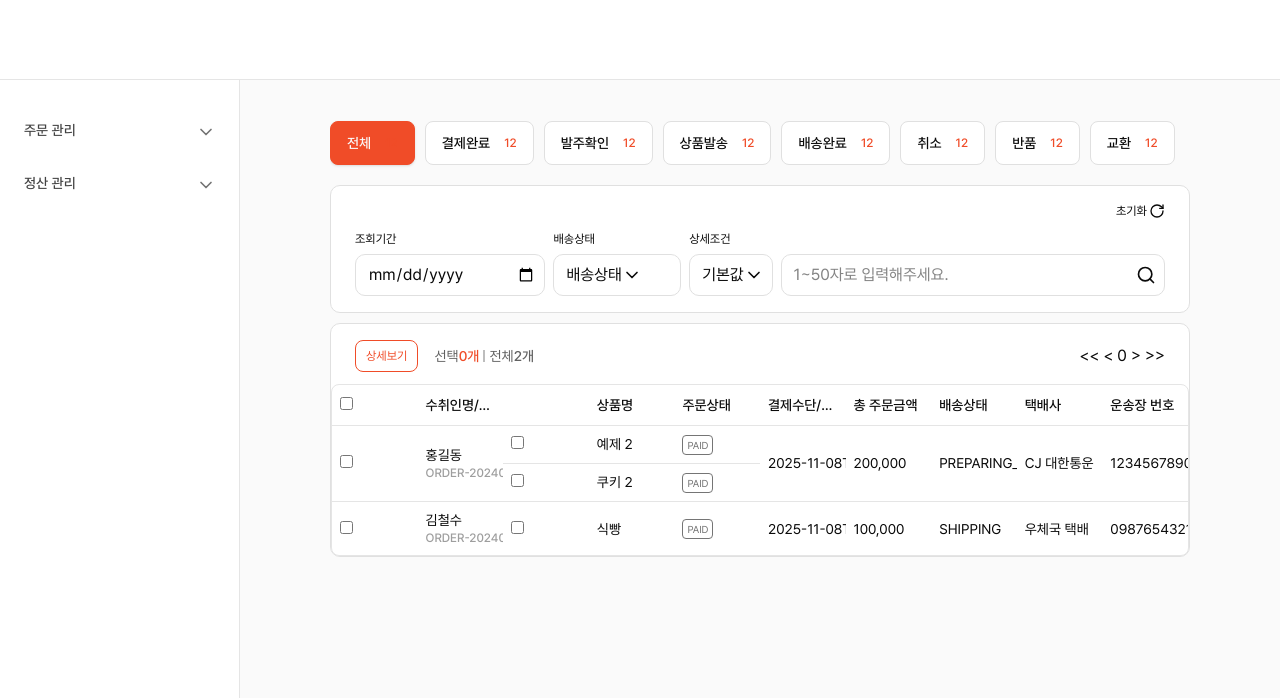
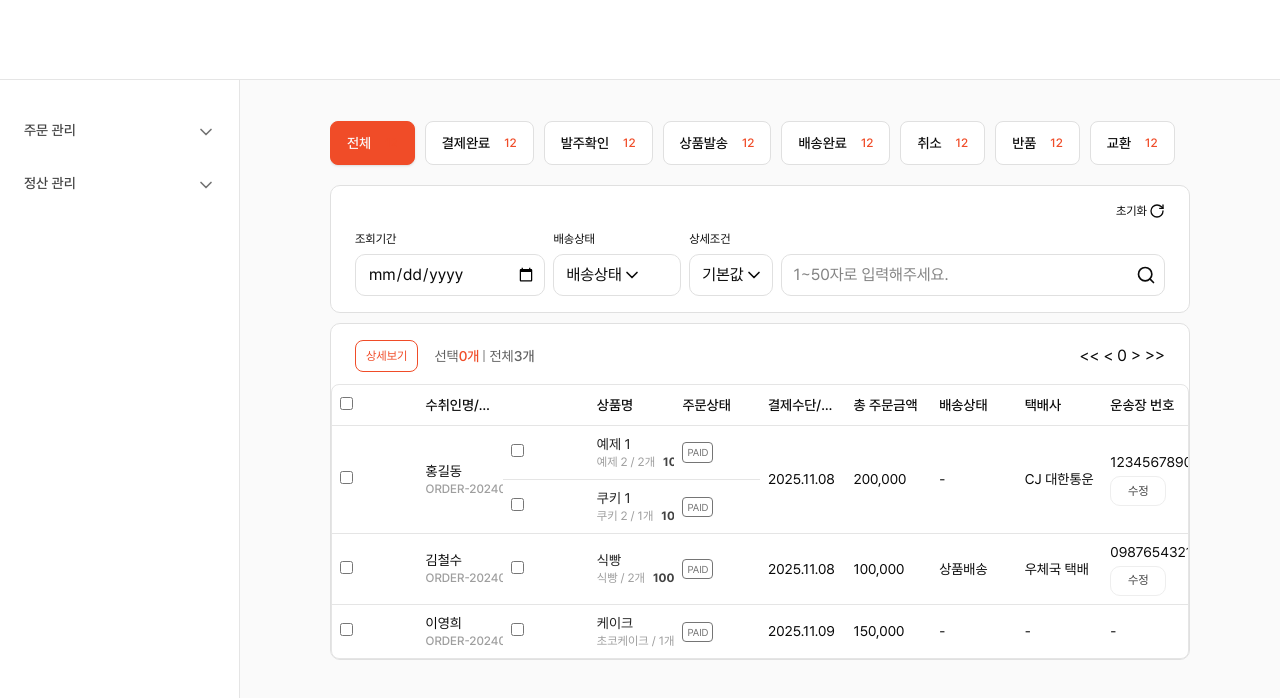
Before and after one commit to eco-dessert-platform/dessert-front-seller, a React (Vite) app: page /orders in a window 1280 px wide. Shown: the top 698 px of the page. Built offline with nearby package versions, Linux system fonts and the light colour scheme.

Commit message:
Feat : Order 테이블 내 스타일 수정

```diff
--- a/src/features/orders/Orders.tsx
+++ b/src/features/orders/Orders.tsx
@@ -25,6 +25,16 @@ type TabCategory = 'ALL' |
 'REFUND' |
 'CHANGE';
 
+type DeliveryStatus = 'PREPARING_PRODUCT' | 'SHIPPING' | 'COLLECTING' | 'COLLECTED' | 'DELIVERED';
+
+const DELIVERY_STATUS_MAP: Record<DeliveryStatus, string> = {
+    PREPARING_PRODUCT: '-',
+    SHIPPING: '상품배송',
+    COLLECTING: '수거중',
+    COLLECTED: '수거완료',
+    DELIVERED: '배송완료'
+};
+
 const TABS: Array<{ key: TabCategory, title: string }> = [
     { key: 'ALL', title: '전체' },
     { key: 'PAID', title: '결제완료' }, // unknown key
@@ -38,20 +48,100 @@ const TABS: Array<{ key: TabCategory, title: string }> = [
 
 type Table = {
     recipientName: string;
+    productName: string;
+    itemQuantity: number;
+    itemPrice: number;
     itemName: string;
     orderStatus: string; // enum
     orderNumber?: string;
     paymentAt: string;
     totalPaid: string;
     deliveryStatus: string; // enum
-    courierCompany: string;
-    trackingNumber: string;
+    courierCompany: string | null;
+    trackingNumber: string | null;
 }
 
 // ALL, PAYMENT_COMPLETED, PREPARING_ORDER, SHIPPED, DELIVERED
 // PAID와 PAYMENT_COMPLETED의 차이
 
 const columnHelper = createColumnHelper<Table>();
+
+// 날짜 포맷 함수 (YYYY.MM.DD)
+const formatDate = (dateString: string): string => {
+    const date = new Date(dateString);
+    const year = date.getFullYear();
+    const month = String(date.getMonth() + 1).padStart(2, '0');
+    const day = String(date.getDate()).padStart(2, '0');
+    return `${year}.${month}.${day}`;
+};
+
+const MOCK_ORDERS = [
+    {
+        deliveryStatus: 'PREPARING_PRODUCT',
+        courierCompany: 'CJ 대한통운',
+        trackingNumber: '1234567890',
+        orderNumber: 'ORDER-20240921-00001',
+        paymentAt: '2025-11-08T11:54:18.375192088',
+        totalPaid: 200000,
+        recipientName: '홍길동',
+        orderItems: [
+            {
+                "boardTitle": "예제 1",
+                "itemName": "예제 2",
+                "quantity": 2,
+                "unitPrice": 50000,
+                "totalPrice": 100000,
+                "orderStatus": 'PAID',
+            },
+            {
+                "boardTitle": "쿠키 1",
+                "itemName": "쿠키 2",
+                "quantity": 1,
+                "unitPrice": 50000,
+                "totalPrice": 100000,
+                "orderStatus": 'PAID',
+            },
+        ],
+    },
+    {
+        deliveryStatus: 'SHIPPING',
+        courierCompany: '우체국 택배',
+        trackingNumber: '0987654321',
+        totalPaid: 100000,
+        orderNumber: 'ORDER-20240921-00002',
+        paymentAt: '2025-11-08T10:54:18.377200473',
+        recipientName: '김철수',
+        orderItems: [
+            {
+                "boardTitle": "식빵",
+                "itemName": "식빵",
+                "quantity": 2,
+                "unitPrice": 50000,
+                "totalPrice": 100000,
+                "orderStatus": 'PAID',
+            },
+        ],
+    },
+    {
+        deliveryStatus: 'PREPARING_PRODUCT',
+        courierCompany: null,
+        trackingNumber: null,
+        totalPaid: 150000,
+        orderNumber: 'ORDER-20240921-00003',
+        paymentAt: '2025-11-09T14:30:22.123456789',
+        recipientName: '이영희',
+        orderItems: [
+            {
+                "boardTitle": "케이크",
+                "itemName": "초코케이크",
+                "quantity": 1,
+                "unitPrice": 150000,
+                "totalPrice": 150000,
+                "orderStatus": 'PAID',
+            },
+        ],
+    },
+];
 
 const Orders = () => {
     const [activeTab, setActiveTab] = useState<TabCategory>('ALL');
@@ -120,64 +210,16 @@ const Orders = () => {
                         }
                     }
                 });
-                console.log('Selected items after order toggle:', Array.from(newItemSet));
+
                 return newItemSet;
             });
 
-            console.log('Selected orders:', Array.from(newSet));
             return newSet;
         });
     };
 
     const [response] = useState({
-        content: [
-            {
-                deliveryStatus: 'PREPARING_PRODUCT',
-                courierCompany: 'CJ 대한통운',
-                trackingNumber: '1234567890',
-                orderNumber: 'ORDER-20240921-00001',
-                paymentAt: '2025-11-08T11:54:18.375192088',
-                totalPaid: 200000,
-                recipientName: '홍길동',
-                orderItems: [
-                    {
-                        "boardTitle": "예제 1",
-                        "itemName": "예제 2",
-                        "quantity": 2,
-                        "unitPrice": 50000,
-                        "totalPrice": 100000,
-                        "orderStatus": 'PAID',
-                    },
-                    {
-                        "boardTitle": "쿠키 1",
-                        "itemName": "쿠키 2",
-                        "quantity": 1,
-                        "unitPrice": 50000,
-                        "totalPrice": 100000,
-                        "orderStatus": 'PAID',
-                    },
-                ],
-            },
-            {
-                deliveryStatus: 'SHIPPING',
-                courierCompany: '우체국 택배',
-                trackingNumber: '0987654321',
-                totalPaid: 100000,
-                orderNumber: 'ORDER-20240921-00002',
-                paymentAt: '2025-11-08T10:54:18.377200473',
-                recipientName: '김철수',
-                orderItems: [
-                    {
-                        "boardTitle": "식빵",
-                        "itemName": "식빵",
-                        "quantity": 2,
-                        "unitPrice": 50000,
-                        "totalPrice": 100000,
-                        "orderStatus": 'PAID',
-                    },
-                ],
-            },
-        ],
+        content: MOCK_ORDERS,
         page: 0,
         size: 10,
         totalPages: 48,
@@ -203,7 +245,10 @@ const Orders = () => {
     const tableData: Table[] = response.content.flatMap(order =>
         order.orderItems.map(item => ({
             recipientName: order.recipientName,
+            productName: item.boardTitle,
             itemName: item.itemName,
+            itemQuantity: item.quantity,
+            itemPrice: item.totalPrice,
             orderStatus: item.orderStatus,
             orderNumber: order.orderNumber,
             paymentAt: order.paymentAt,
@@ -339,7 +384,11 @@ const Orders = () => {
 
                 return (
                     <div className={isOrderSelected || isItemSelected ? 'bg-gray-100' : ''}>
-                        {row.original.itemName}
+                        <p className='text-14 text-gray-900'>{row.original.productName}</p>
+                        <div className='flex items-center gap-2'>
+                            <p className='text-12 text-gray-500'>{row.original.itemName} / {row.original.itemQuantity}개</p>
+                            <p className='text-12 text-gray-800 font-bold'>{row.original.itemPrice.toLocaleString()}원</p>
+                        </div>
                     </div>
                 );
             }
@@ -367,7 +416,7 @@ const Orders = () => {
 
                 return (
                     <div className={isOrderSelected ? 'bg-gray-100' : ''}>
-                        {row.original.paymentAt}
+                        {formatDate(row.original.paymentAt)}
                     </div>
                 );
             },
@@ -392,10 +441,12 @@ const Orders = () => {
             cell: ({ row }) => {
                 const orderNumber = row.original.orderNumber;
                 const isOrderSelected = orderNumber ? selectedOrders.has(orderNumber) : false;
+                const deliveryStatus = row.original.deliveryStatus;
+                const isValidDeliveryStatus = deliveryStatus in DELIVERY_STATUS_MAP;
 
                 return (
                     <div className={isOrderSelected ? 'bg-gray-100' : ''}>
-                        {row.original.deliveryStatus}
+                        {isValidDeliveryStatus ? DELIVERY_STATUS_MAP[deliveryStatus as DeliveryStatus] : deliveryStatus}
                     </div>
                 );
             },
@@ -409,7 +460,7 @@ const Orders = () => {
 
                 return (
                     <div className={isOrderSelected ? 'bg-gray-100' : ''}>
-                        {row.original.courierCompany}
+                        {row.original.courierCompany || '-'}
                     </div>
                 );
             },
@@ -420,10 +471,20 @@ const Orders = () => {
             cell: ({ row }) => {
                 const orderNumber = row.original.orderNumber;
                 const isOrderSelected = orderNumber ? selectedOrders.has(orderNumber) : false;
+                const trackingNumber = row.original.trackingNumber;
 
                 return (
                     <div className={isOrderSelected ? 'bg-gray-100' : ''}>
-                        {row.original.trackingNumber}
+                        {trackingNumber ? (
+                            <div className="flex flex-col gap-1">
+                                <span>{trackingNumber}</span>
+                                <button className="w-[56px] h-[30px] text-12 text-gray-800 border border-gray-200 rounded-lg">
+                                    수정
+                                </button>
+                            </div>
+                        ) : (
+                            <span>-</span>
+                        )}
                     </div>
                 );
             },
@@ -563,11 +624,4 @@ const Orders = () => {
     )
 }
 
-                                        // {/* 운송장 번호가 있는 경우 : 번호 + 수정 버튼
-                                        //  * 없는 경우 - ,
-                                        //  * 입력 가능한 상태? = 입력 버튼
-                                        //  */}
-// {/* TODO :: 결제수단 응답에 없음 */}
-// {/* TODO :: 총 주문금액 응답에 없음 */}
-
 export default Orders
```
